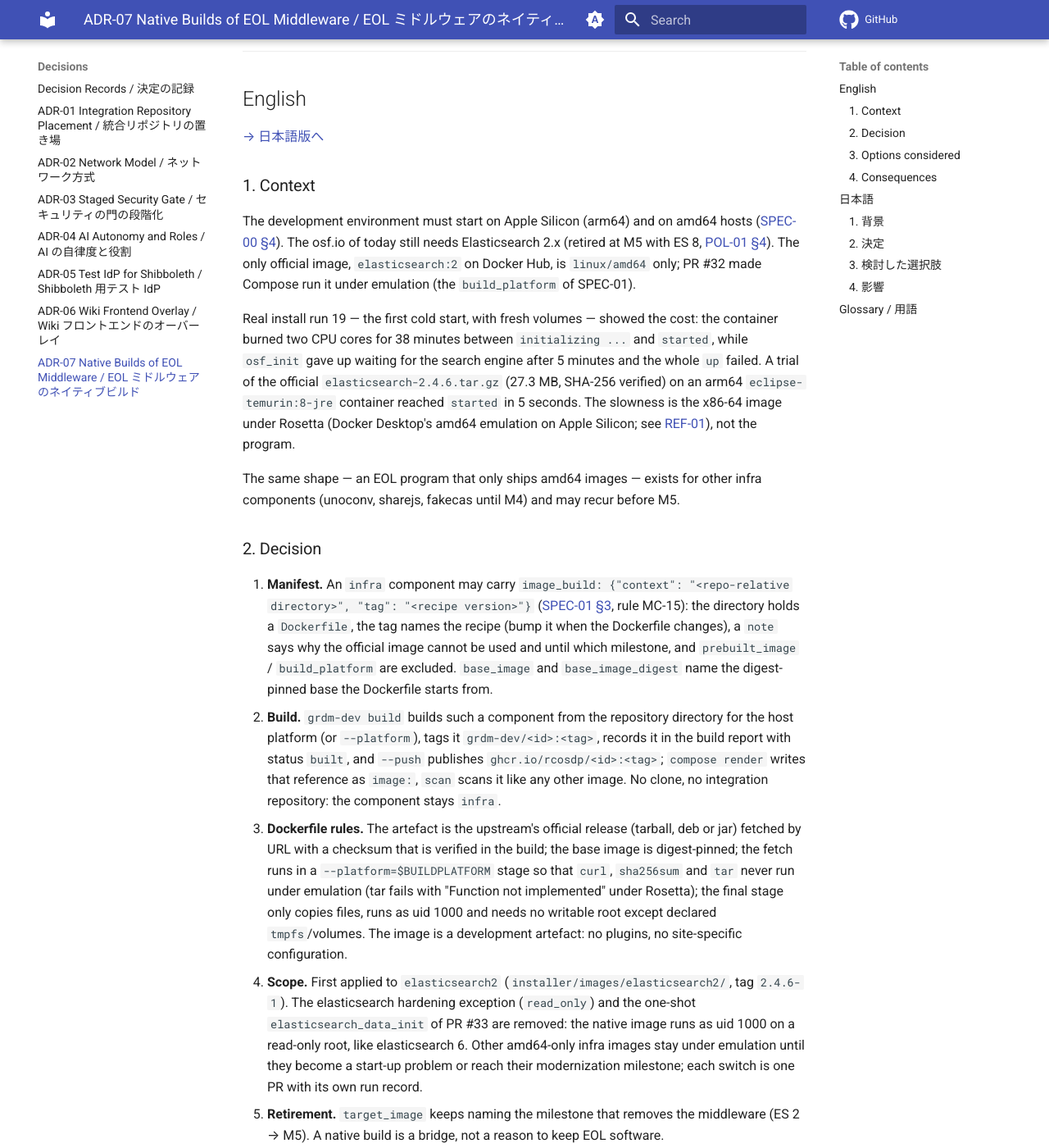
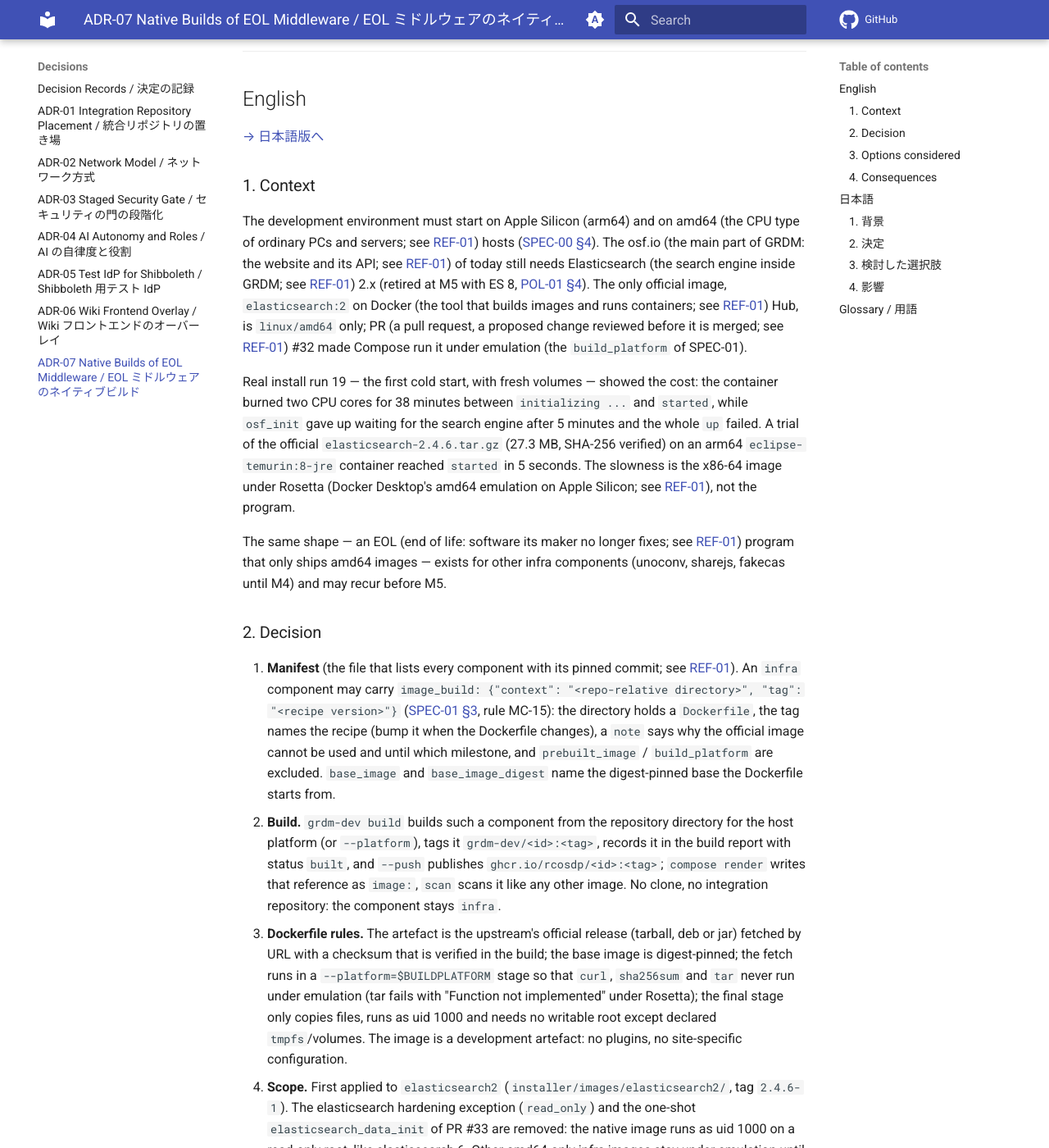
Before and after one commit to RCOSDP/RDM-developer-guide, an MkDocs documentation site: the page built from docs/decisions/ADR-07_Native_Builds_of_EOL_Middleware.md, in a window 1280 px wide and 1400 px high, scrolled down 1133 px. Shown: the whole window at 82% size. Built offline with MkDocs 1.6.1 and Material for MkDocs 9.7.7, drawn with Linux system fonts in a browser that asks for light colours; a script that is not in the unit is left out; comment, search, counter and statistics services are not loaded; some of the changed text lies outside the part shown.

Commit message:
docs(adr): ADR-07 の初出用語に注を補う（SPEC-06 §3）
Co-Authored-By: Claude Fable 5.1 <noreply@anthropic.com>
Claude-Session: https://claude.ai/code/session_01BW1YQju1R8hU1GgE9LhLD4

```diff
--- a/docs/decisions/ADR-07_Native_Builds_of_EOL_Middleware.md
+++ b/docs/decisions/ADR-07_Native_Builds_of_EOL_Middleware.md
@@ -19,15 +19,15 @@
 
 ### 1. Context
 
-The development environment must start on Apple Silicon (arm64) and on amd64 hosts ([SPEC-00 §4](../spec/00_overview.md#english)). The osf.io of today still needs Elasticsearch 2.x (retired at M5 with ES 8, [POL-01 §4](../policy/POL-01_Developer_Environment_2027_Position.md#english)). The only official image, `elasticsearch:2` on Docker Hub, is `linux/amd64` only; PR #32 made Compose run it under emulation (the `build_platform` of SPEC-01).
+The development environment must start on Apple Silicon (arm64) and on amd64 (the CPU type of ordinary PCs and servers; see [REF-01](../reference/REF-01_Glossary.md)) hosts ([SPEC-00 §4](../spec/00_overview.md#english)). The osf.io (the main part of GRDM: the website and its API; see [REF-01](../reference/REF-01_Glossary.md)) of today still needs Elasticsearch (the search engine inside GRDM; see [REF-01](../reference/REF-01_Glossary.md)) 2.x (retired at M5 with ES 8, [POL-01 §4](../policy/POL-01_Developer_Environment_2027_Position.md#english)). The only official image, `elasticsearch:2` on Docker (the tool that builds images and runs containers; see [REF-01](../reference/REF-01_Glossary.md)) Hub, is `linux/amd64` only; PR (a pull request, a proposed change reviewed before it is merged; see [REF-01](../reference/REF-01_Glossary.md)) #32 made Compose run it under emulation (the `build_platform` of SPEC-01).
 
 Real install run 19 — the first cold start, with fresh volumes — showed the cost: the container burned two CPU cores for 38 minutes between `initializing ...` and `started`, while `osf_init` gave up waiting for the search engine after 5 minutes and the whole `up` failed. A trial of the official `elasticsearch-2.4.6.tar.gz` (27.3 MB, SHA-256 verified) on an arm64 `eclipse-temurin:8-jre` container reached `started` in 5 seconds. The slowness is the x86-64 image under Rosetta (Docker Desktop's amd64 emulation on Apple Silicon; see [REF-01](../reference/REF-01_Glossary.md)), not the program.
 
-The same shape — an EOL program that only ships amd64 images — exists for other infra components (unoconv, sharejs, fakecas until M4) and may recur before M5.
+The same shape — an EOL (end of life: software its maker no longer fixes; see [REF-01](../reference/REF-01_Glossary.md)) program that only ships amd64 images — exists for other infra components (unoconv, sharejs, fakecas until M4) and may recur before M5.
 
 ### 2. Decision
 
-1. **Manifest.** An `infra` component may carry `image_build: {"context": "<repo-relative directory>", "tag": "<recipe version>"}` ([SPEC-01 §3](../spec/01_manifest.md#english), rule MC-15): the directory holds a `Dockerfile`, the tag names the recipe (bump it when the Dockerfile changes), a `note` says why the official image cannot be used and until which milestone, and `prebuilt_image` / `build_platform` are excluded. `base_image` and `base_image_digest` name the digest-pinned base the Dockerfile starts from.
+1. **Manifest** (the file that lists every component with its pinned commit; see [REF-01](../reference/REF-01_Glossary.md)). An `infra` component may carry `image_build: {"context": "<repo-relative directory>", "tag": "<recipe version>"}` ([SPEC-01 §3](../spec/01_manifest.md#english), rule MC-15): the directory holds a `Dockerfile`, the tag names the recipe (bump it when the Dockerfile changes), a `note` says why the official image cannot be used and until which milestone, and `prebuilt_image` / `build_platform` are excluded. `base_image` and `base_image_digest` name the digest-pinned base the Dockerfile starts from.
 2. **Build.** `grdm-dev build` builds such a component from the repository directory for the host platform (or `--platform`), tags it `grdm-dev/<id>:<tag>`, records it in the build report with status `built`, and `--push` publishes `ghcr.io/rcosdp/<id>:<tag>`; `compose render` writes that reference as `image:`, `scan` scans it like any other image. No clone, no integration repository: the component stays `infra`.
 3. **Dockerfile rules.** The artefact is the upstream's official release (tarball, deb or jar) fetched by URL with a checksum that is verified in the build; the base image is digest-pinned; the fetch runs in a `--platform=$BUILDPLATFORM` stage so that `curl`, `sha256sum` and `tar` never run under emulation (tar fails with "Function not implemented" under Rosetta); the final stage only copies files, runs as uid 1000 and needs no writable root except declared `tmpfs`/volumes. The image is a development artefact: no plugins, no site-specific configuration.
 4. **Scope.** First applied to `elasticsearch2` (`installer/images/elasticsearch2/`, tag `2.4.6-1`). The elasticsearch hardening exception (`read_only`) and the one-shot `elasticsearch_data_init` of PR #33 are removed: the native image runs as uid 1000 on a read-only root, like elasticsearch 6. Other amd64-only infra images stay under emulation until they become a start-up problem or reach their modernization milestone; each switch is one PR with its own run record.
@@ -47,8 +47,8 @@ options[4]{option,cold_start,hardening,maintenance,chosen}:
 
 - Cold starts on Apple Silicon are bounded by the osf.io migrations and the ember build, not by a 40-minute search engine.
 - Two fewer entries in `manifest/hardening.json` and one fewer one-shot service; the baseline report shrinks ([SPEC-03 §3.3](../spec/03_security_gate.md#english)).
-- The repository now holds a Dockerfile for third-party software. It is a build recipe, not a fork: the artefact is upstream's, verified by checksum; Trivy scans the resulting image like any other.
-- CI must build `image_build` components for both platforms (amd64 on the GitHub runner, arm64 on the Mac Studio runner, SPEC-02 §10) so a recipe change is caught before a developer hits it.
+- The repository now holds a Dockerfile for third-party software. It is a build recipe, not a fork: the artefact is upstream's, verified by checksum; Trivy (a scanner that reads our images and lists the holes it knows about; see [REF-01](../reference/REF-01_Glossary.md)) scans the resulting image like any other.
+- CI (continuous integration: the checks that run automatically on every pull request; see [REF-01](../reference/REF-01_Glossary.md)) must build `image_build` components for both platforms (amd64 on the GitHub runner, arm64 on the Mac Studio runner, SPEC-02 §10) so a recipe change is caught before a developer hits it.
 
 ---
 
```
